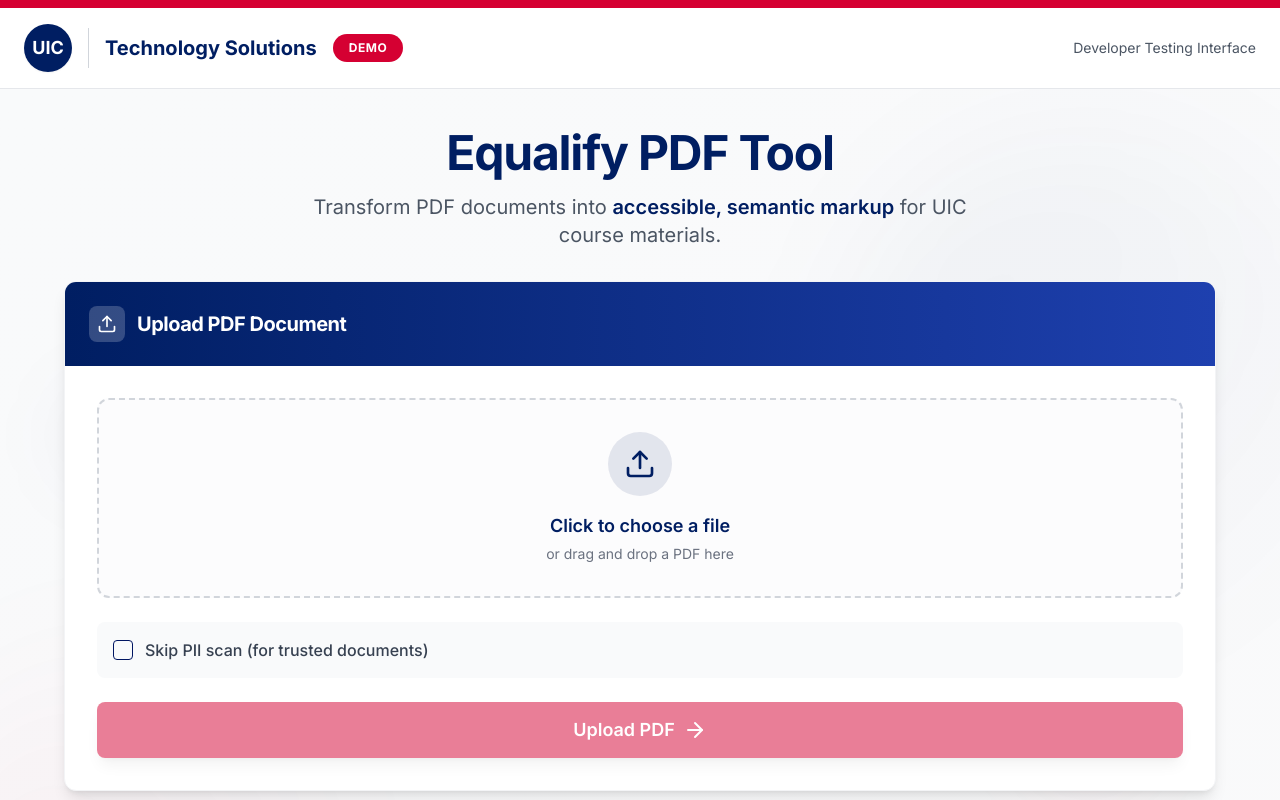
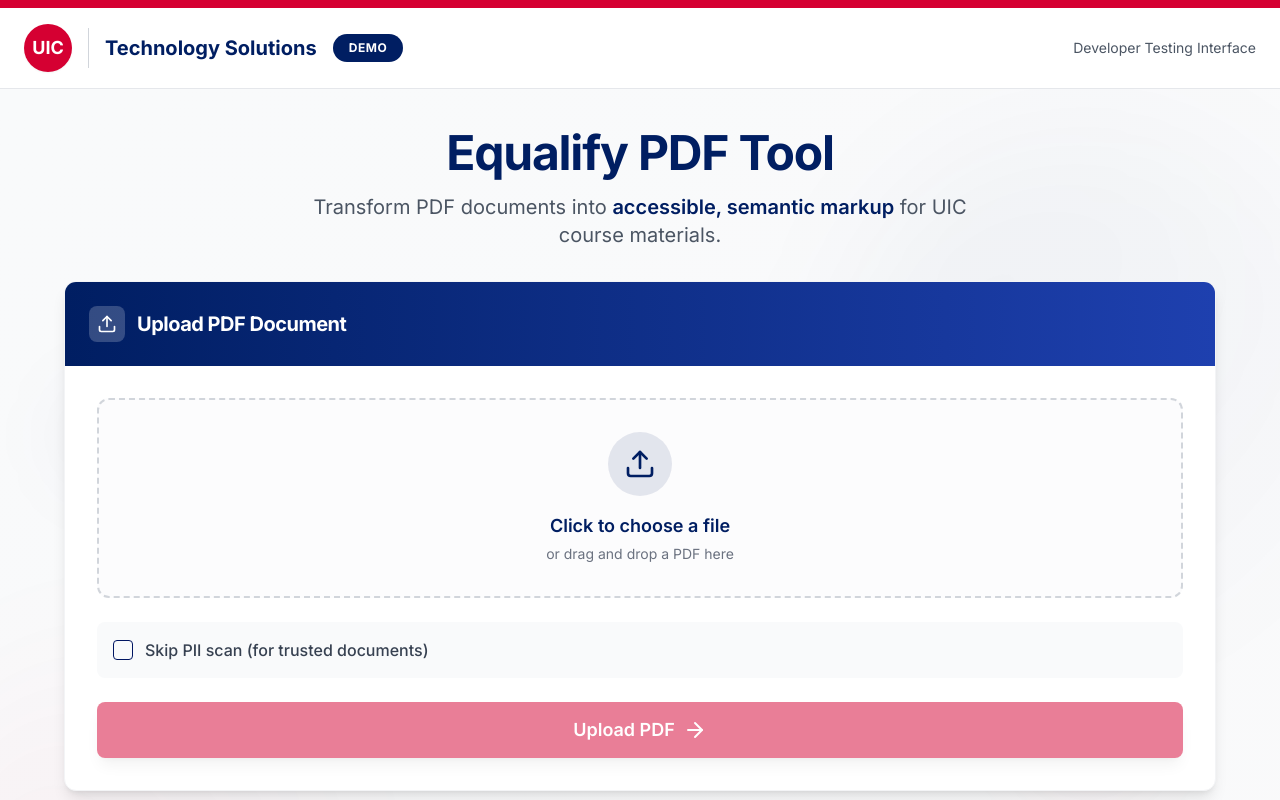
Before and after one commit to EqualifyEverything/equalify-reflow, a React (Vite) app in the folder frontend/demo-ui/: page / in a window 1280 px wide. Shown: the top 800 px of the page. Built offline with nearby package versions, Linux system fonts and the light colour scheme; no server answers.

Commit message:
style(frontend): swap header logo and demo badge colors

```diff
--- a/frontend/demo-ui/src/components/layout/Header.tsx
+++ b/frontend/demo-ui/src/components/layout/Header.tsx
@@ -16,7 +16,7 @@
             className="flex items-center gap-4"
           >
             {/* UIC Logo circle - links to dashboard */}
-            <Link to="/" className="w-12 h-12 bg-uic-blue rounded-full flex items-center justify-center shadow-sm hover:bg-uic-blue/90 transition-colors">
+            <Link to="/" className="w-12 h-12 bg-uic-red rounded-full flex items-center justify-center shadow-sm hover:bg-uic-red/90 transition-colors">
               <span className="text-white font-bold text-lg">UIC</span>
             </Link>
 
--- a/frontend/demo-ui/src/index.css
+++ b/frontend/demo-ui/src/index.css
@@ -64,7 +64,7 @@
 @layer components {
   /* Demo badge - pill shaped like UIC OSF */
   .demo-badge {
-    @apply bg-uic-red text-white px-4 py-1.5 rounded-full text-xs font-bold uppercase tracking-wider;
+    @apply bg-uic-blue text-white px-4 py-1.5 rounded-full text-xs font-bold uppercase tracking-wider;
   }
 
   /* Decorative blur circles (UIC OSF style) */
```
